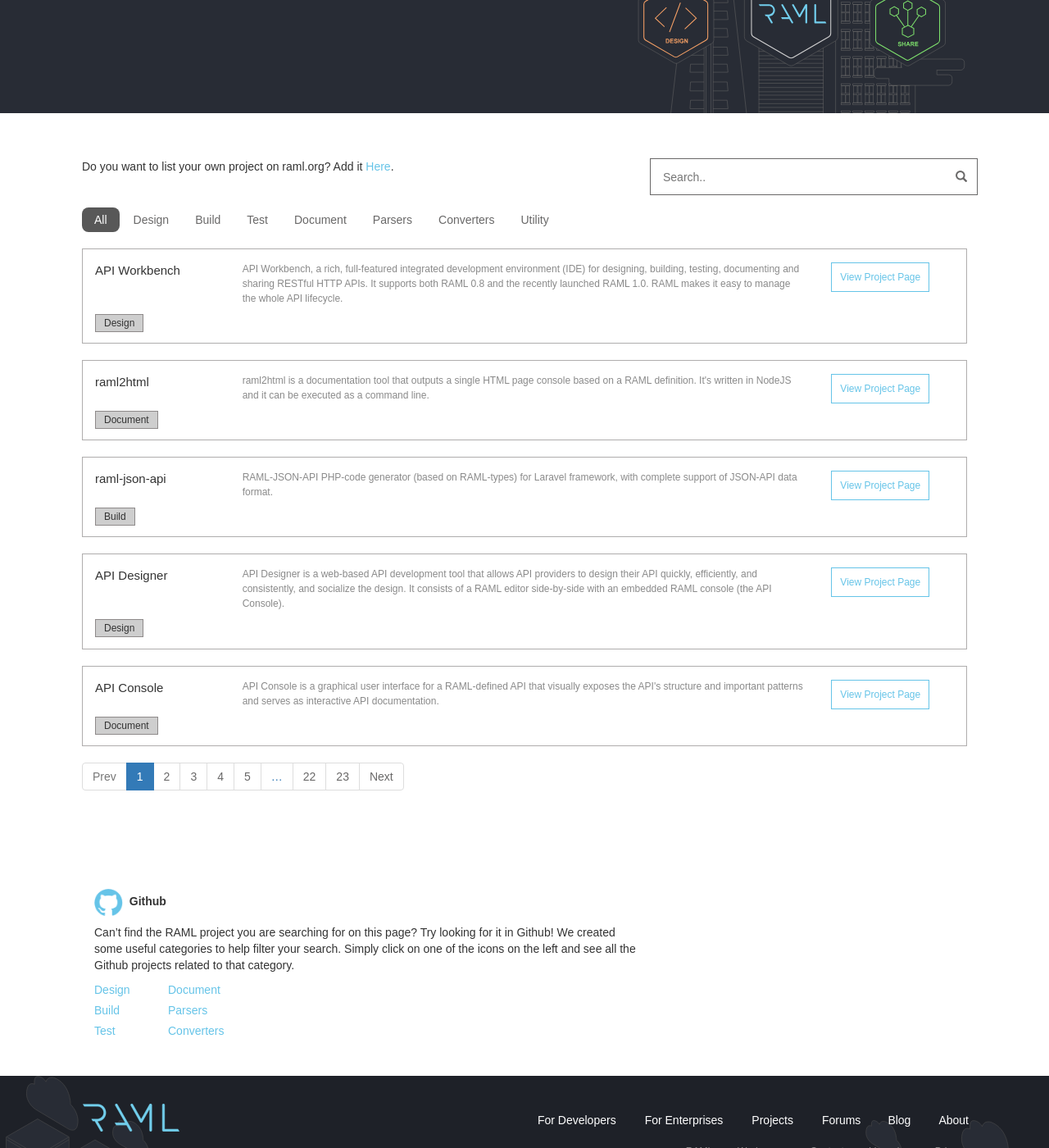
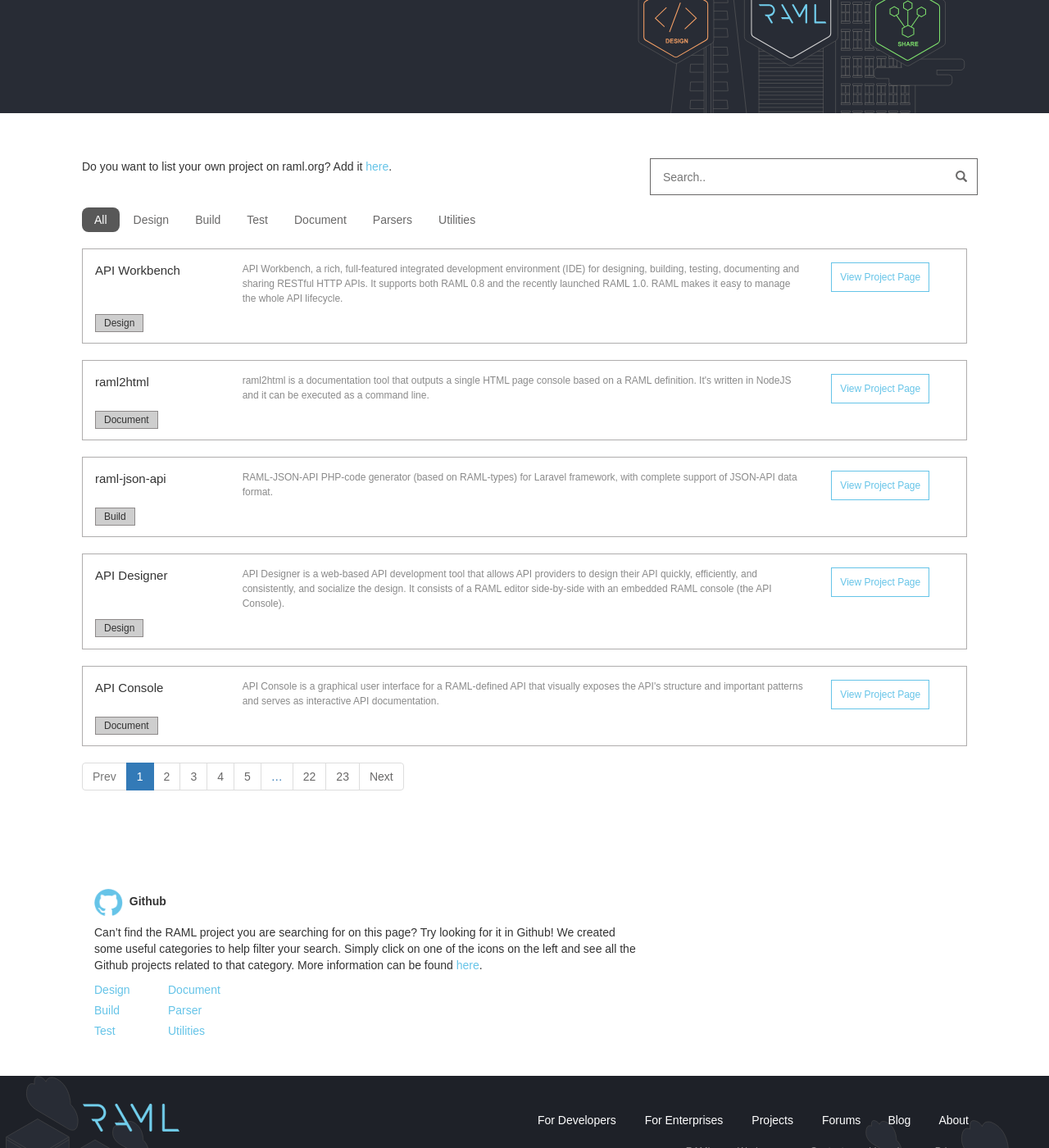
Before and after one commit to raml-org/raml-org, a Jekyll site: the page built from projects.html, in a window 1280 px wide and 1400 px high, scrolled down 337 px. Shown: the whole window at 82% size. Built offline with Jekyll 4.4.1, drawn with Linux system fonts in a browser that asks for light colours; nearby versions of some CDN libraries.

Commit message:
improved projects page and removed converters topic

```diff
--- a/_config.yml
+++ b/_config.yml
@@ -73,3 +73,5 @@
 collections:
     testimonials:
         output: true
+
+projectsgithuburl: https://github.com/raml-org/raml-org/tree/develop
--- a/projects.html
+++ b/projects.html
@@ -9,7 +9,7 @@
         <section class="col-md-12 projectdiv">
            <div class="row">
                <div class="col-md-6">
-                   <p>Do you want to list your own project on raml.org? Add it <a href="https://github.com/raml-org/raml-org/tree/stg#how-to-add-projects-to-the-projects-page" rel="nofollow">Here</a>. </p>
+                   <p>Do you want to list your own project on raml.org? Add it <a href="{{ site.projectsgithuburl }}#how-to-add-projects-to-the-projects-page" rel="nofollow">here</a>. </p>
                </div>
 
                <div class="col-md-6">
@@ -30,8 +30,7 @@
                    <li><a data-toggle="pill" href="#test">Test</a></li>
                    <li><a data-toggle="pill" href="#document">Document</a></li>
                    <li><a data-toggle="pill" href="#parsers">Parsers</a></li>
-                   <li><a data-toggle="pill" href="#converters">Converters</a></li>
-                   <li><a data-toggle="pill" href="#utility">Utility</a></li>
+                   <li><a data-toggle="pill" href="#utility">Utilities</a></li>
                </ul>
 
                <div class="tab-content">
@@ -227,43 +226,11 @@
                        {% endfor %}
                        <div class="pagination-page-parsers"></div>
                    </div>
-                   <div id="converters" class="tab-pane fade">
-                       <div class = "nosearch"></div>
-                       {% for projects in site.data.projects %}
-                       {% for item in projects.topics %}
-                       {% if item == 'Converters' %}
-                       <div class="projectblock">
-                           <div class="row">
-
-                               <div class="projname col-md-2">
-                                   <h3>{{ projects.name }}</h3>
-                               </div>
-
-                               <div class="projdesc col-md-8">
-                                   <p>{{ projects.description }}</p>
-                               </div>
-
-                               <div class="projlink col-md-2">
-                                   <a href = "{{ projects.url }}" rel="nofollow" >View Project Page</a>
-                               </div>
-
-                           </div>
-                           {% for items in projects.topics %}
-                           <span class="projtag">
-                               {{ items }}
-                           </span>
-                           {% endfor %}
-                       </div>
-                       {% endif %}
-                       {% endfor %}
-                       {% endfor %}
-                       <div class="pagination-page-converters"></div>
-                   </div>
                    <div id="utility" class="tab-pane fade">
                        <div class = "nosearch"></div>
                        {% for projects in site.data.projects %}
                        {% for item in projects.topics %}
-                       {% if item == 'Converters' %}
+                       {% if item == 'Utilities' %}
                        <div class="projectblock">
                            <div class="row">
 
@@ -301,7 +268,7 @@
     <div class="row">
             <div class="col-md-12" style="width: 65%;">
                 <p><img src="images/githubicon_01.png" /> &nbsp;<strong>Github</strong></p>
-                <p>Can’t find the RAML project you are searching for on this page? Try looking for it in Github! We created some useful categories to help filter your search. Simply click on one of the icons on the left and see all the Github projects related to that category.</p>
+                <p>Can’t find the RAML project you are searching for on this page? Try looking for it in Github! We created some useful categories to help filter your search. Simply click on one of the icons on the left and see all the Github projects related to that category. More information can be found <a href="{{ site. projectsgithuburl }}#how-to-add-projects-to-the-projects-page" target="_blank">here</a>.</p>
             </div>
     </div>
 
@@ -318,7 +285,7 @@
                 <a href="https://github.com/search?utf8=✓&q=topic%3Araml-build" target="_blank" rel="nofollow">Build</a>
             </div>
             <div class="col-md-1">
-                <a href = "https://github.com/search?utf8=✓&q=topic%3Araml-parsers" target="_blank" rel="nofollow">Parsers</a>
+                <a href = "https://github.com/search?utf8=✓&q=topic%3Araml-parser" target="_blank" rel="nofollow">Parser</a>
             </div>
         </div>
         <div class="row" style="margin-bottom: 5px;">
@@ -326,7 +293,7 @@
                 <a href="https://github.com/search?utf8=✓&q=topic%3Araml-test" target="_blank" rel="nofollow">Test</a>
             </div>
             <div class="col-md-1">
-                <a href="https://github.com/search?utf8=✓&q=topic%3Araml-converters" target="_blank" rel="nofollow">Converters</a>
+                <a href="https://github.com/search?utf8=✓&q=topic%3Araml-utilities" target="_blank" rel="nofollow">Utilities</a>
             </div>
         </div>
     </div>
```
Also changed, not shown: _data/projects.yml (+18 -18 lines), _data/projects1.yml (deleted, +0 -62 lines).
